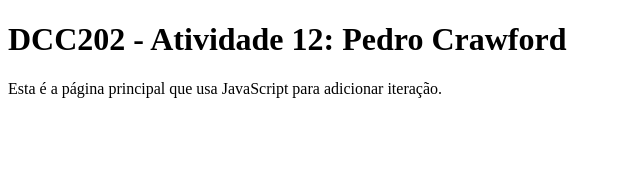
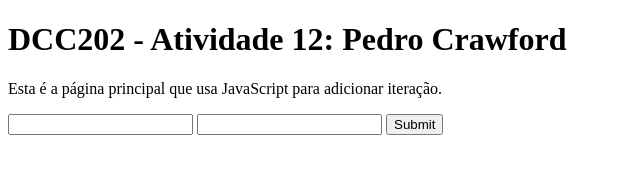
Before and after one commit to ufjf-dcc202/ufjf-dcc202-2023-3-b-atv12-CrawfordPedro, a website: page index.html in a window 1280 px wide. Shown: the whole page, without its empty margins (0-640 px from the left). Drawn offline with Linux system fonts and the light colour scheme.

Commit message:
cria inputs

```diff
--- a/index.html
+++ b/index.html
@@ -14,7 +14,9 @@
         </p>
         <section>
             <form>
-
+                <input name="quantidade">
+                <input name="fruta">
+                <input type="submit">
             </form>
         </section>
         <section></section>
```
